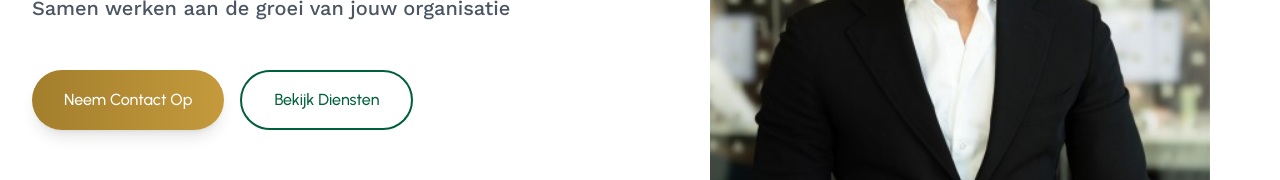
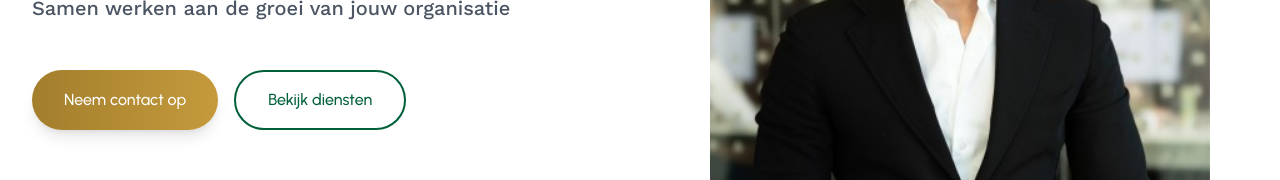
Before and after one commit to bandenkraker/Last-YIM-Evowebsites, a React (Vite) app: page / in a window 1280 px wide. Shown: the part 390-570 px from the top of the page. Built offline with nearby package versions, Linux system fonts and the light colour scheme.

Commit message:
Center current projects and side activities cards on homepage

```diff
--- a/src/pages/Home.tsx
+++ b/src/pages/Home.tsx
@@ -70,13 +70,13 @@ export default function Home({ onNavigate }: HomeProps) {
                   onClick={() => onNavigate('contact')}
                   className="btn-primary"
                 >
-                  Neem Contact Op
+                  Neem contact op
                 </button>
                 <button
                   onClick={() => onNavigate('services')}
                   className="btn-secondary"
                 >
-                  Bekijk Diensten
+                  Bekijk diensten
                 </button>
               </div>
 
@@ -205,9 +205,9 @@ export default function Home({ onNavigate }: HomeProps) {
             </p>
           </div>
 
-          <div className="grid grid-cols-1 md:grid-cols-2 lg:grid-cols-3 gap-8">
+          <div className="flex flex-wrap justify-center gap-8">
             {currentProjects.map((project, index) => (
-              <div key={index} className="bg-white rounded-2xl p-8 border border-beige-300 shadow-lg hover:shadow-xl transition-all duration-300 hover:-translate-y-1">
+              <div key={index} className="bg-white rounded-2xl p-8 border border-beige-300 shadow-lg hover:shadow-xl transition-all duration-300 hover:-translate-y-1 w-full md:w-[calc(50%-2rem)] lg:w-[calc(33.333%-2rem)] max-w-md">
                 <div className="flex items-start space-x-4 mb-6">
                   <div className="w-14 h-14 bg-yim-green rounded-xl flex items-center justify-center flex-shrink-0">
                     <CheckCircle className="w-7 h-7 text-white" />
@@ -235,9 +235,9 @@ export default function Home({ onNavigate }: HomeProps) {
             </p>
           </div>
 
-          <div className="grid grid-cols-1 md:grid-cols-2 lg:grid-cols-3 gap-8">
+          <div className="flex flex-wrap justify-center gap-8">
             {sideActivities.map((activity, index) => (
-              <div key={index} className="bg-white rounded-2xl p-8 border border-beige-300 shadow-lg hover:shadow-xl transition-all duration-300 hover:-translate-y-1">
+              <div key={index} className="bg-white rounded-2xl p-8 border border-beige-300 shadow-lg hover:shadow-xl transition-all duration-300 hover:-translate-y-1 w-full md:w-[calc(50%-2rem)] lg:w-[calc(33.333%-2rem)] max-w-md">
                 <div className="flex items-start space-x-4 mb-6">
                   <div className="w-14 h-14 bg-yim-green rounded-xl flex items-center justify-center flex-shrink-0">
                     <Heart className="w-7 h-7 text-white" />
```
